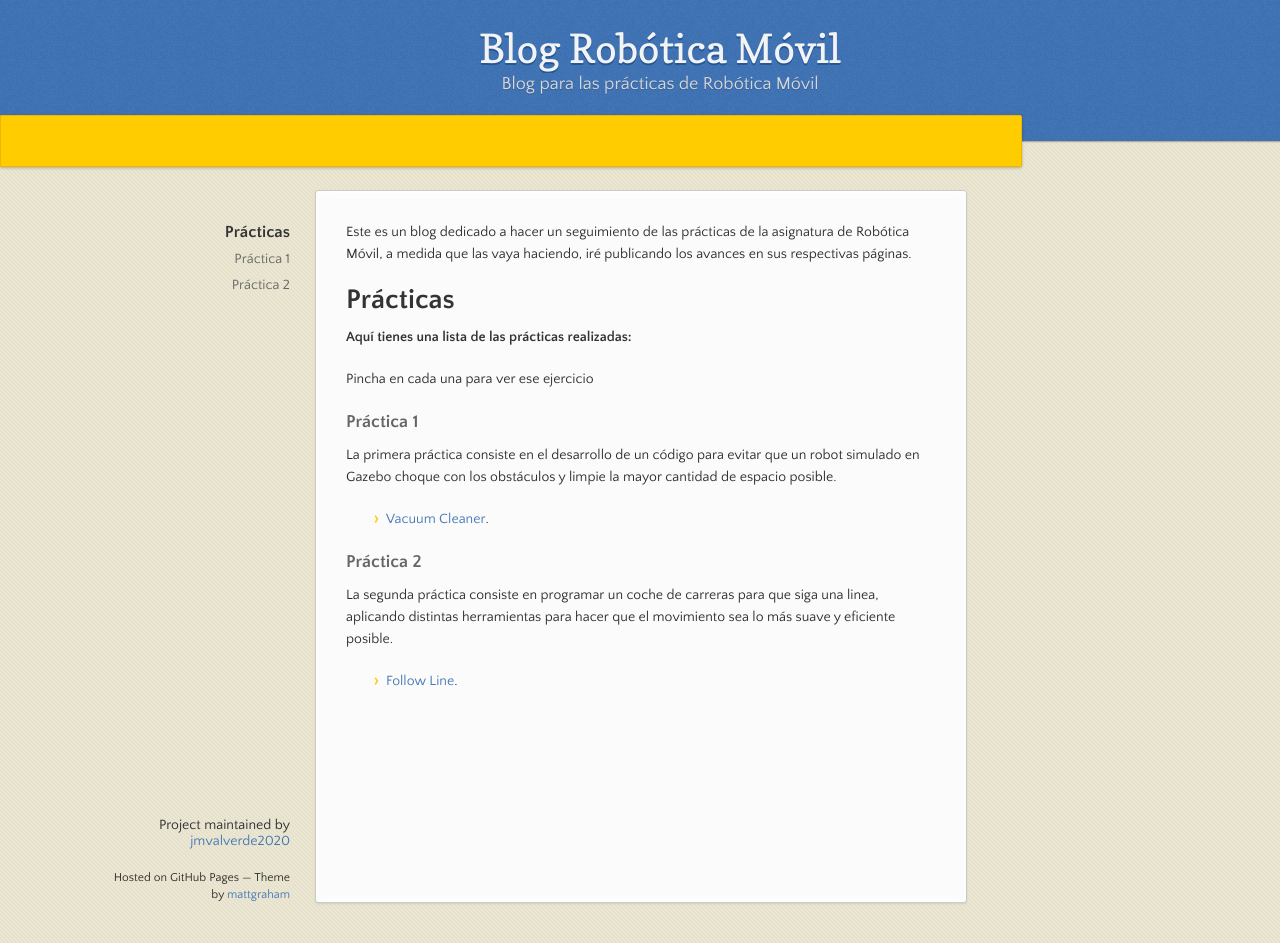
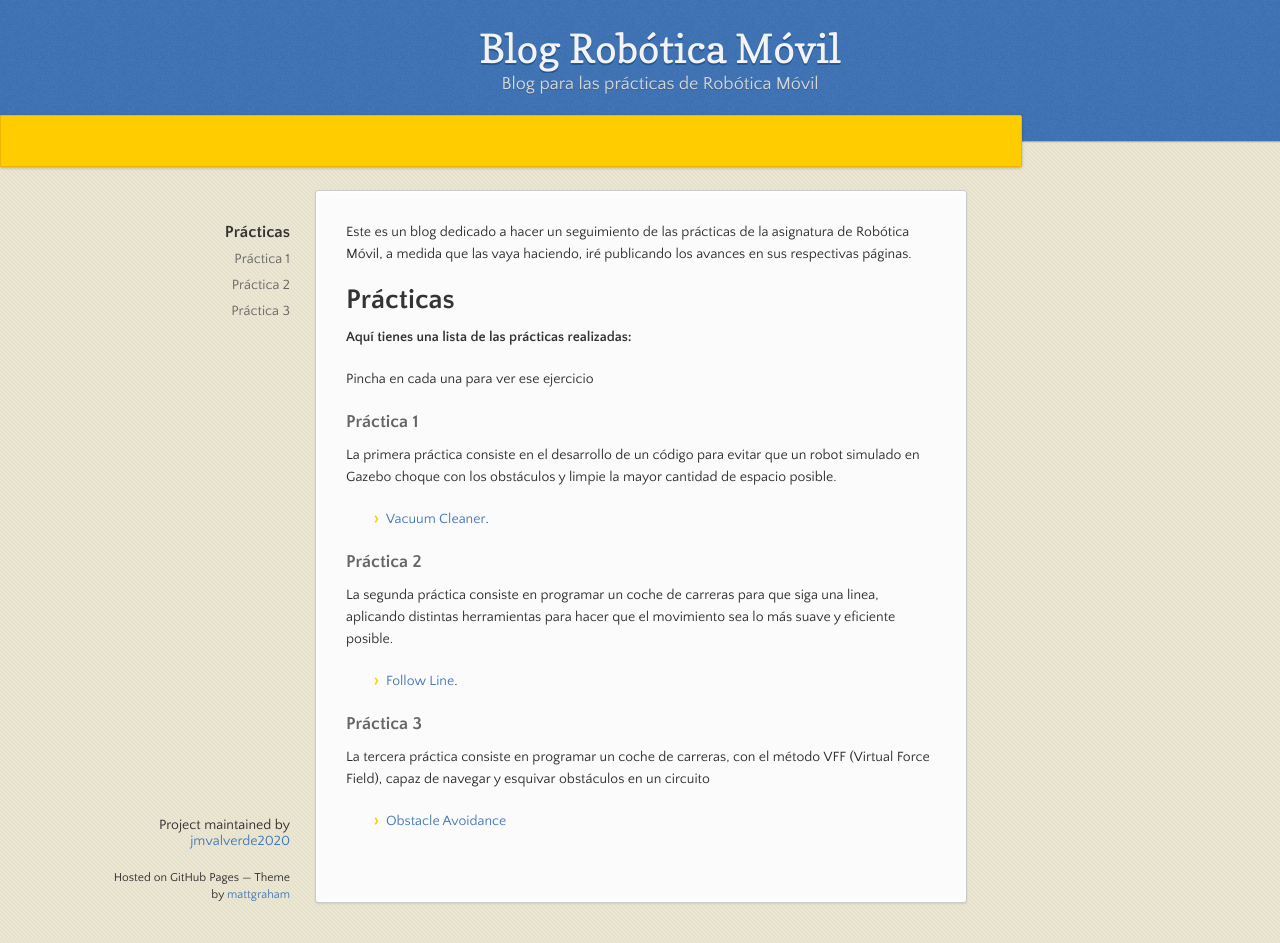
Before and after one commit to jmvalverde2020/robotica_movil_blog, a Jekyll site: the page built from docs/index.md, in a window 1280 px wide and 943 px high. Built offline with Jekyll 4.4.1, drawn with Linux system fonts in a browser that asks for light colours.

Commit message:
Update index.md

```diff
--- a/docs/index.md
+++ b/docs/index.md
@@ -23,3 +23,9 @@ de espacio posible.
 La segunda práctica consiste en programar un coche de carreras para que siga una linea, aplicando distintas herramientas para hacer que el movimiento sea lo
 más suave y eficiente posible.
 * [Follow Line](./P2/follow_line.md).
+
+
+### Práctica 3
+
+La tercera práctica consiste en programar un coche de carreras, con el método VFF (Virtual Force Field), capaz de navegar y esquivar obstáculos en un circuito
+* [Obstacle Avoidance](./P3/obstacle_avoidance.md)
```
